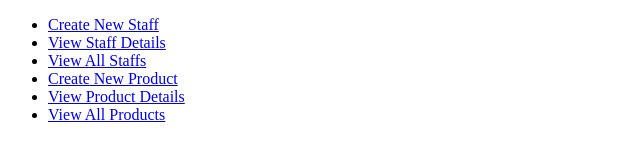
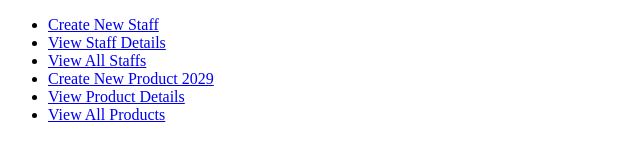
Before and after one commit to yuanxinsoc/PointOfSaleSystemWeb, a plain HTML site: page index.html in a window 1280 px wide. Shown: the part 278-436 px from the top of the page, 0-640 px from the left. Drawn offline with Linux system fonts and the light colour scheme.

Commit message:
modified index.html year

```diff
--- a/index.html
+++ b/index.html
@@ -21,7 +21,7 @@
 			<li><a href="./systemAdministration/createNewStaff.html">Create New Staff</a></li>
 			<li><a href="./systemAdministration/viewStaffDetails.html">View Staff Details</a></li>
 			<li><a href="./systemAdministration/viewAllStaffs.html">View All Staffs</a></li>
-			<li><a href="./systemAdministration/createNewProduct.html">Create New Product</a></li>
+			<li><a href="./systemAdministration/createNewProduct.html">Create New Product 2029</a></li>
 			<li><a href="./systemAdministration/viewProductDetails.html">View Product Details</a></li>
 			<li><a href="./systemAdministration/viewAllProducts.html">View All Products</a></li>
 		</ul>
```
